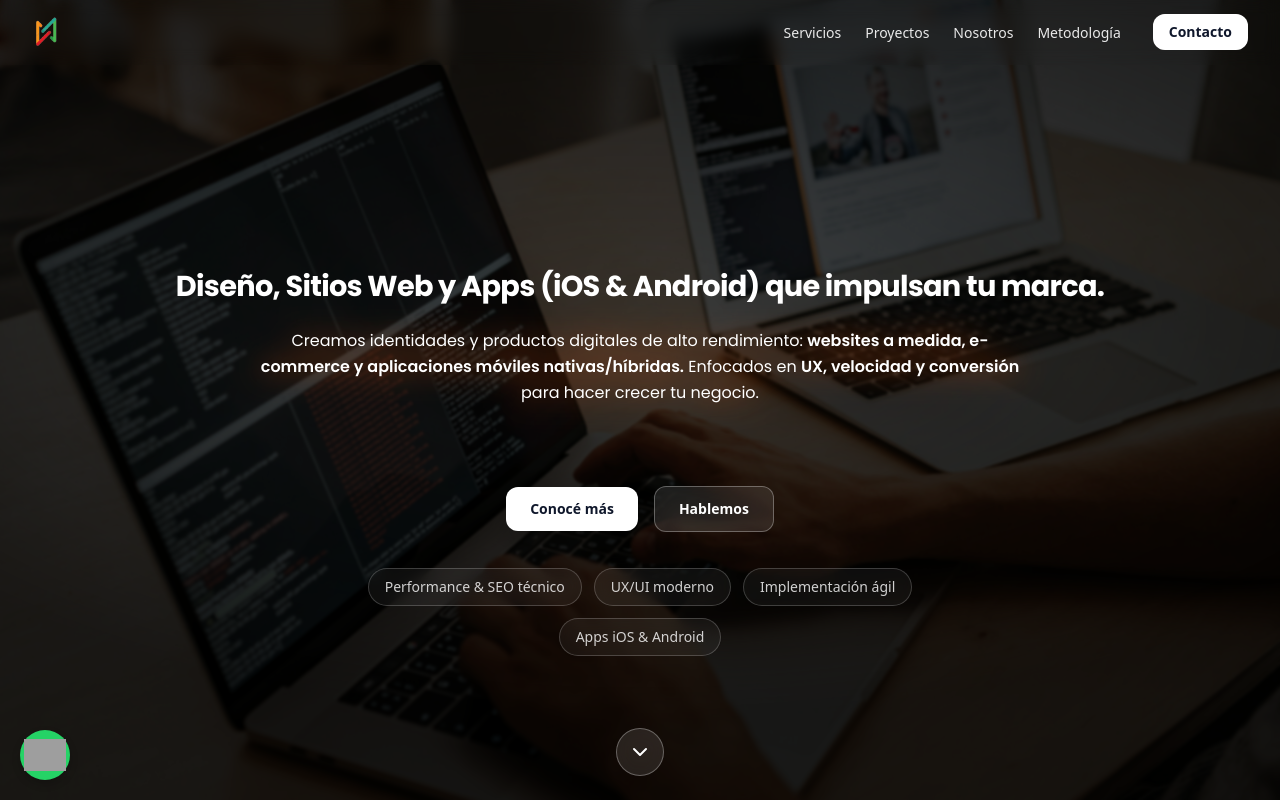
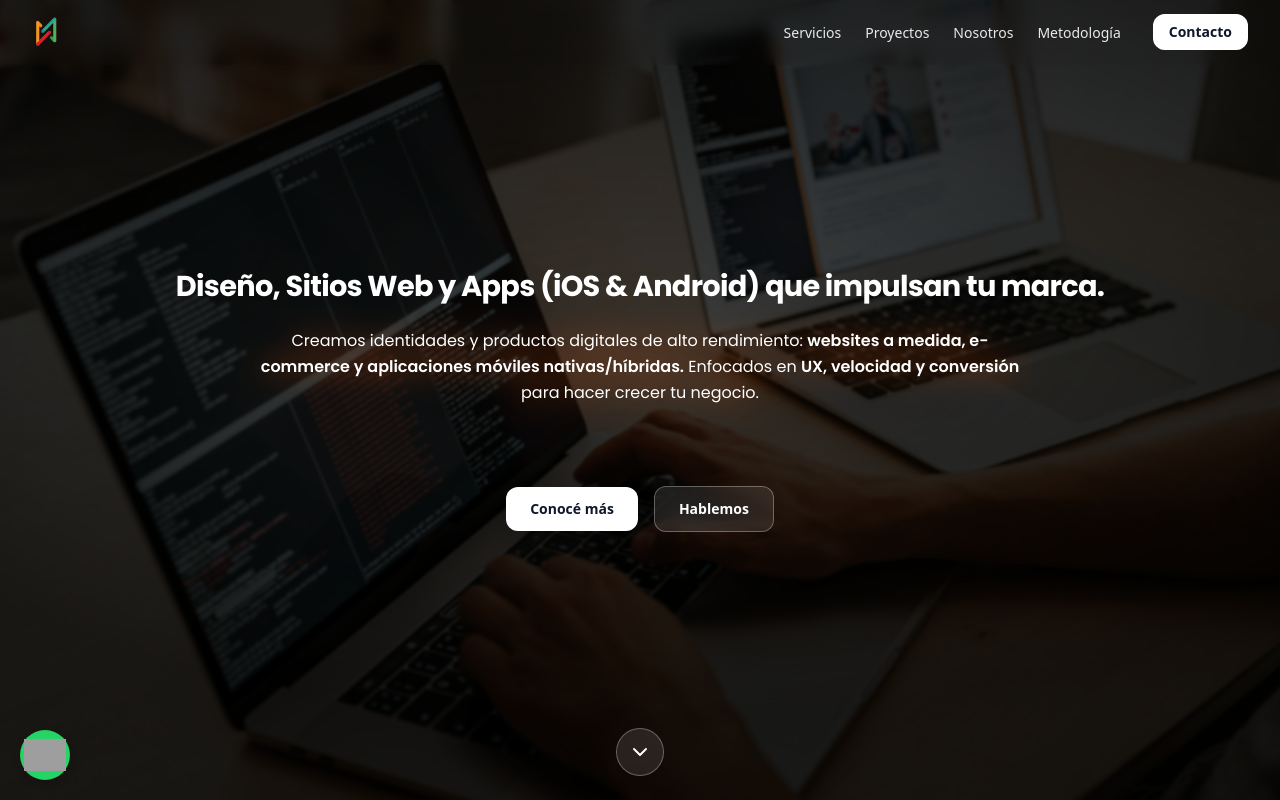
Before and after one commit to AgustinAnichini/Pixelar-, a React (Vite) app: page / in a window 1280 px wide. Shown: the top 800 px of the page. Built offline with nearby package versions, Linux system fonts and the light colour scheme; grey boxes are pictures that could not be loaded.

Commit message:
se actualiza estilo del hero

```diff
--- a/src/components/hero.tsx
+++ b/src/components/hero.tsx
@@ -53,7 +53,7 @@ export default function Hero() {
         </div>
       </div>
 
-      <ul className="absolute bottom-36 left-1/2 z-10 -translate-x-1/2 flex flex-wrap items-center justify-center gap-3 text-xs text-white/80 px-6">
+      {/* <ul className="absolute bottom-24 left-1/2 z-10 -translate-x-1/2 flex flex-wrap items-center justify-center gap-3 text-xs text-white/80 px-6">
         {[
           "Performance & SEO técnico",
           "UX/UI moderno",
@@ -67,7 +67,7 @@ export default function Hero() {
             {item}
           </li>
         ))}
-      </ul>
+      </ul> */}
 
       {/* Scroll cue */}
       <div className="absolute bottom-6 left-1/2 z-10 -translate-x-1/2">
```
